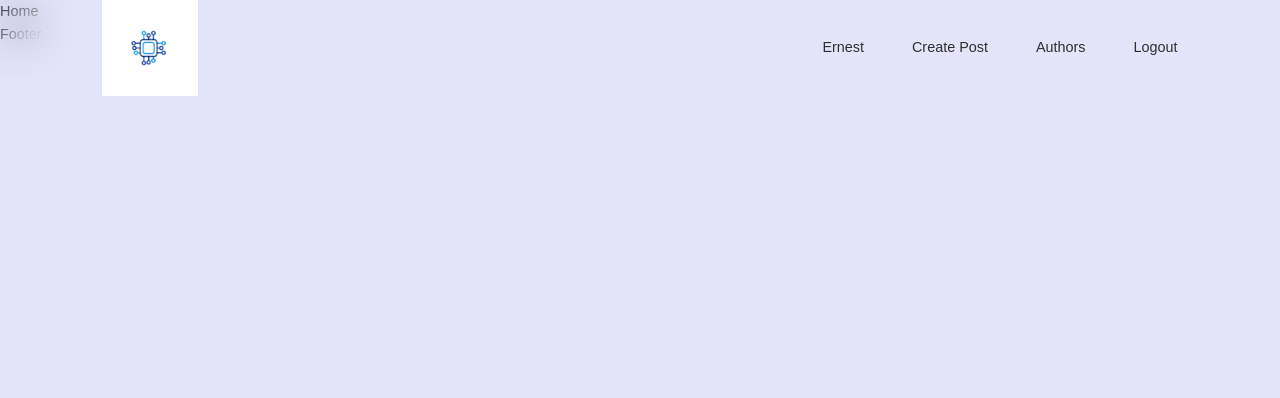
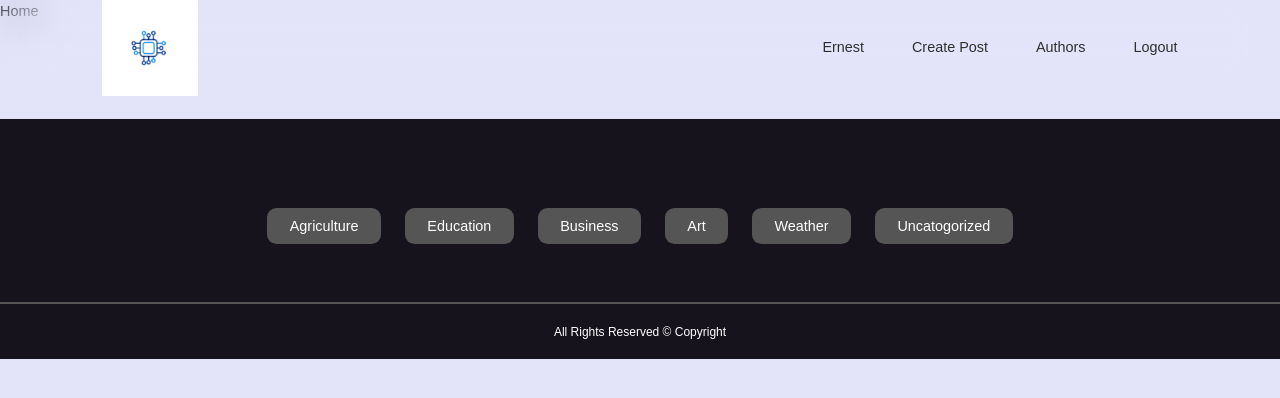
Before and after one commit to SachiniDeSilva/Blog, a React (Create React App) app: page / in a window 1280 px wide. Shown: the top 398 px of the page. Built offline with nearby package versions, Linux system fonts and the light colour scheme.

Commit message:
footer done

```diff
--- a/src/components/Footer.jsx
+++ b/src/components/Footer.jsx
@@ -1,8 +1,24 @@
 import React from 'react'
+import { Link } from 'react-router-dom'
 
 const Footer = () => {
   return (
-    <div>Footer</div>
+
+    <footer>
+    <ul className='footer_categories'>
+
+      <li><Link  to="/Posts/categories/:Agriculture">Agriculture</Link></li>
+      <li><Link  to="/Posts/categories/:Education">Education</Link></li>
+      <li><Link  to="/Posts/categories/:Business">Business</Link></li>
+      <li><Link  to="/Posts/categories/:Art">Art</Link></li>
+      <li><Link  to="/Posts/categories/:Weather">Weather</Link></li>
+      <li><Link  to="/Posts/categories/:Uncategorized">Uncatogorized</Link></li>
+
+    </ul>
+    <div className="copyright">
+      <small> All Rights Reserved &copy; Copyright</small>
+    </div>
+    </footer>
   )
 }
 
--- a/src/index.css
+++ b/src/index.css
@@ -170,3 +170,43 @@ height: 100%;
 .nav_toggle-btn{
   display: none;
 }
+
+
+/*footer*/
+
+
+footer{
+  background: rgb(22, 19, 28);
+  margin-top: 6rem;
+  padding-top: 6rem;
+}
+
+.footer_categories{
+  display: flex;
+  align-items: center;
+  justify-content: center;
+  gap: 1.5rem;
+  margin-bottom: 4rem;
+
+}
+.footer_categories a{
+  background: rgb(86, 85, 85);
+  color: white;
+  padding: 0.6rem 1.4rem;
+  transition: var(--transition);
+  border-radius: 0.6rem;
+
+}
+
+.footer_categories a:hover{
+  background: white;
+  color: rgb(86, 85, 85);
+}
+
+.copyright{
+  text-align: center;
+  border-top: 2px solid rgb(86, 85, 85);
+  padding: 1rem;
+  color: white;
+  font-weight: 300;
+}
```
